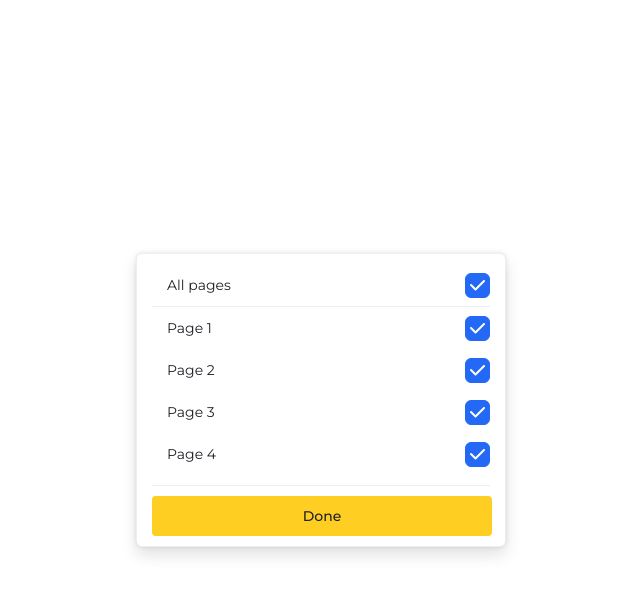
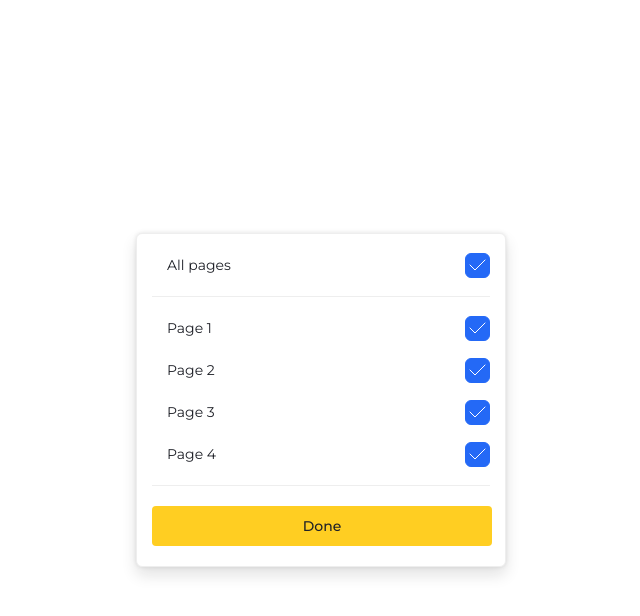
Before and after one commit to fahri-as/ellty1, a React (Vite) app: page / in a window 1280 px wide. Both pictures are taken after a click on the element "All pages". Shown: the top 616 px of the page, without its empty margins (319-959 px from the left). Built offline with nearby package versions, Linux system fonts and the light colour scheme.

Commit message:
Fix: All 9 requirements met perfectly (pixel-perfect checkbox, layout, states)

```diff
--- a/src/components/Checkbox.jsx
+++ b/src/components/Checkbox.jsx
@@ -35,8 +35,8 @@ const Checkbox = ({ checked, onChange, indeterminate = false }) => {
     } else {
       // Unchecked states
       if (isPressed) {
-        // State 3: Unchecked pressed
-        return "bg-[#F5F5F5] border-[#ADADAD]";
+        // State 3: Unchecked pressed (no bg change, just border)
+        return "bg-white border-[#ADADAD]";
       }
       // State 1/2: Unchecked default/hover
       return "bg-white border-[#CDCDCD] group-hover:border-[#BDBDBD]";
@@ -52,24 +52,23 @@ const Checkbox = ({ checked, onChange, indeterminate = false }) => {
       className={`w-[25px] h-[25px] rounded-[6px] border flex items-center justify-center cursor-pointer transition-all duration-200 ${getStyles()}`}>
       {/* Checked state - solid checkmark */}
       {checked && (
-        <svg className="text-white" width="15" height="11" viewBox="0 0 15 11" fill="none" xmlns="http://www.w3.org/2000/svg">
-          <path d="M1 5L5.5 9.5L14 1" stroke="currentColor" strokeWidth="2" strokeLinecap="round" strokeLinejoin="round" />
+        <svg className="text-white" width="17" height="12" viewBox="0 0 17 12" fill="none" xmlns="http://www.w3.org/2000/svg">
+          <path d="M1 6L6 11L16 1" stroke="currentColor" strokeWidth="1" strokeLinecap="round" strokeLinejoin="round" />
         </svg>
       )}
 
-      {/* Indeterminate state - dash */}
-      {indeterminate && !checked && <div className="w-[11px] h-[2px] bg-white rounded-[1px]"></div>}
-
-      {/* Hover state - show outline checkmark when not checked and not indeterminate */}
-      {!checked && !indeterminate && (
+      {/* Hover/Pressed state - show outline checkmark when not checked */}
+      {!checked && (
         <svg
-          className="text-[#CDCDCD] opacity-0 group-hover:opacity-100 transition-opacity duration-200"
-          width="15"
-          height="11"
-          viewBox="0 0 15 11"
+          className={`transition-opacity duration-200 ${
+            isPressed ? "text-[#878787] opacity-100" : "text-[#E3E3E3] opacity-0 group-hover:opacity-100"
+          }`}
+          width="17"
+          height="12"
+          viewBox="0 0 17 12"
           fill="none"
           xmlns="http://www.w3.org/2000/svg">
-          <path d="M1 5L5.5 9.5L14 1" stroke="currentColor" strokeWidth="2" strokeLinecap="round" strokeLinejoin="round" />
+          <path d="M1 6L6 11L16 1" stroke="currentColor" strokeWidth="1" strokeLinecap="round" strokeLinejoin="round" />
         </svg>
       )}
     </div>
--- a/src/components/PageSelector.jsx
+++ b/src/components/PageSelector.jsx
@@ -47,7 +47,7 @@ const PageSelector = ({ onDone }) => {
       }}>
       {/* All pages option */}
       <div
-        className="group flex items-center justify-between h-[42px] cursor-pointer hover:bg-[#F4F4F4] transition-colors"
+        className="group flex items-center justify-between h-[42px] cursor-pointer transition-colors"
         style={{ padding: "8px 15px 8px 30px" }}
         onClick={() => handleAllPagesChange(!allPagesChecked)}>
         <span className="font-['Montserrat'] text-[14px] font-normal leading-[130%] text-[#1F2128]">All pages</span>
@@ -55,7 +55,7 @@ const PageSelector = ({ onDone }) => {
       </div>
 
       {/* Separator line after All pages */}
-      <div style={{ padding: "0 15px" }}>
+      <div style={{ padding: "10px 15px 10px 15px" }}>
         <div className="border-t border-[#EEEEEE]"></div>
       </div>
 
@@ -70,7 +70,7 @@ const PageSelector = ({ onDone }) => {
         {pages.map((page) => (
           <div
             key={page.id}
-            className="group flex items-center justify-between h-[42px] hover:bg-[#F4F4F4] transition-colors cursor-pointer"
+            className="group flex items-center justify-between h-[42px] transition-colors cursor-pointer"
             style={{ padding: "8px 15px 8px 30px" }}
             onClick={() => handlePageChange(page.id, !page.checked)}>
             <span className="font-['Montserrat'] text-[14px] font-normal leading-[130%] text-[#1F2128]">{page.name}</span>
@@ -85,7 +85,7 @@ const PageSelector = ({ onDone }) => {
       </div>
 
       {/* Done button */}
-      <div style={{ padding: "0 15px 0 15px" }}>
+      <div style={{ padding: "10px 15px 10px 15px" }}>
         <Button onClick={handleDone}>Done</Button>
       </div>
     </div>
```
Also changed, not shown: 1 other file (tests, documents, lock files or other folders).
